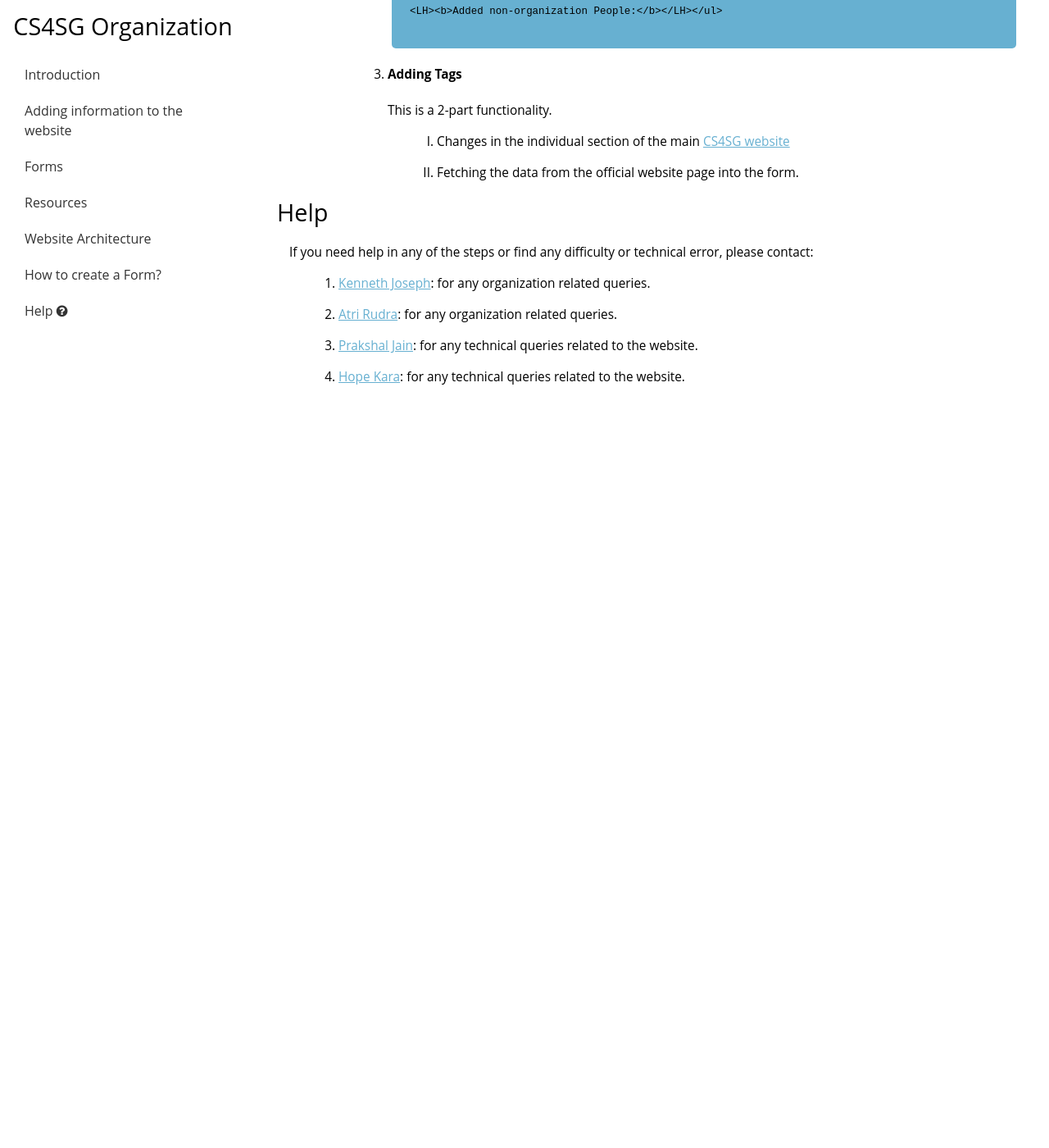
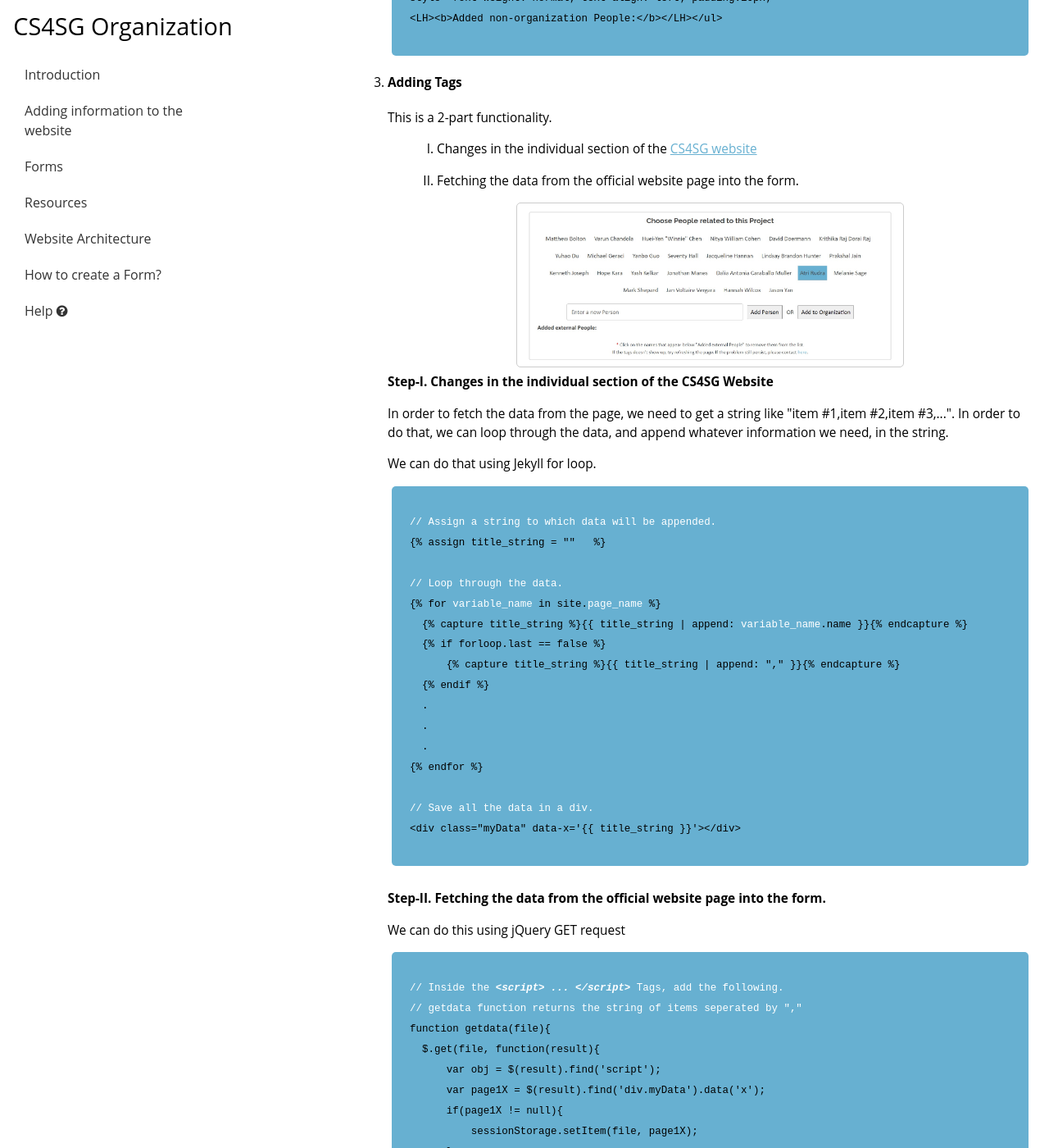
Before and after one commit to CS4SG/cs4sg_organization.github.io, a Jekyll site: the page built from index.html, in a window 1280 px wide and 1400 px high, scrolled down 5058 px. Shown: the whole window at 82% size. Built offline with Jekyll 4.4.1, drawn with Linux system fonts in a browser that asks for light colours; before the commit the page ends 5565 px from its top, so only the background shows below that; some of the changed text lies outside the part shown.

Commit message:
tag image

```diff
--- a/index.html
+++ b/index.html
@@ -222,11 +222,107 @@ layout: default
                     <h4 id="tags">Adding Tags</h4>
                     <p>This is a 2-part functionality.
                       <ol type="I">
-                      <li>Changes in the individual section of the main <a href="\" target="_blank">CS4SG website</a></li>
-                      <li>Fetching the data from the official website page into the form.</li>
+                        <li>Changes in the individual section of the <a href="\" target="_blank">CS4SG website</a></li>
+                        <li>Fetching the data from the official website page into the form.</li>
                       </ol>
                     </p>
+                    <center><a href="./assets/images/tags.jpg" target="_blank"><img src="./assets/images/tags.jpg" alt="Generate MD File Button Click" class="help_img"></a></center>
+                    <b>Step-I. Changes in the individual section of the CS4SG Website</b>
+                    <p>In order to fetch the data from the page, we need to get a string like "item #1,item #2,item #3,...". In order to do that,
+                      we can loop through the data, and append whatever information we need, in the string.
+                    </p>
+                    <p>We can do that using Jekyll for loop.</p>
+                    <code>
+  <font style="color:white">// Assign a string to which data will be appended.</font>
+  {&#37; assign title_string = ""	&#37;}
 
+  <font style="color:white">// Loop through the data.</font>
+  {&#37; for <font style="color:white">variable_name</font> in site.<font style="color:white">page_name</font> &#37;}
+    {&#37; capture title_string &#37;}&#123;&#123; title_string | append: <font style="color:white">variable_name</font>.name &#125;&#125;{&#37; endcapture &#37;}
+    {&#37; if forloop.last == false &#37;}
+        {&#37; capture title_string &#37;}&#123;&#123; title_string | append: "," &#125;&#125;{&#37; endcapture &#37;}
+    {&#37; endif &#37;}
+    .
+    .
+    .
+  {&#37; endfor &#37;}
+
+  <font style="color:white">// Save all the data in a div.</font>
+  &#60;div class="myData" data-x='&#123;&#123; title_string &#125;&#125;'&#62;&#60;/div&#62;
+                    </code><br/>
+                    <b>Step-II. Fetching the data from the official website page into the form.</b>
+                    <p>We can do this using jQuery GET request</p>
+                    <code>
+  <font style="color:white">// Inside the <b><i>&#60;script&#62;&nbsp;...&nbsp;&#60;/script&#62;</i></b> Tags, add the following.</font>
+  <font style="color:white">// getdata function returns the string of items seperated by ","</font>
+  function getdata(file){
+    $.get(file, function(result){
+        var obj = $(result).find('script');
+        var page1X = $(result).find('div.myData').data('x');
+        if(page1X != null){
+            sessionStorage.setItem(file, page1X);
+        }
+        else{
+            window.location.reload();
+        }
+    });
+    return(String(sessionStorage.getItem(file)));
+  }
+
+  <font style="color:white">// tagger function returns the List of all the items and also displays the tags on the form.</font>
+  function tagger(t, inside, samp_func){
+    var people_checked = []
+    var people_arr = t.split(",")
+
+    var i=0;
+    function add(ids, parent){
+      i++;
+      var node = document.createElement('div');
+      node.innerHTML = '&#60;input type="checkbox" id="' + ids +
+       '" onChange="'+samp_func+'(this)" name="check' + i + '">
+      &#60;label for="' + ids + '">'+ ids +'&#60;/label>';
+      document.getElementById(parent).appendChild(node);
+    }
+
+    for (e of people_arr) {
+      add(e, inside)
+    }
+
+    function remove(array, element) {
+      const index = array.indexOf(element);
+      array.splice(index, 1);
+    }
+
+    window[samp_func] = function(item){
+      if(people_checked.includes(item.id)){
+        remove(people_checked,item)
+      }
+      else{
+        people_checked.push(String(item.id))
+      }
+      console.log(people_checked)
+    }
+    return people_checked
+  }
+
+  <font style="color:white">// List of all the items fetched and display on the form.</font>
+  var variable_name = tagger(
+    getdata("/<font style="color:white">page_name</font>.html"),
+    '<font style="color:white">ID of div you want to show the tags inside (sample_tag)</font>',
+    "<font style="color:white">Unique variable name as String</font>"
+  );
+
+  <font style="color:white">// Displaying tags on the form (HTML).</font>
+  &#60;div&#62;
+  &#60;div
+  style="padding: 12px; font: 17px Calibri; width: 100%; border: 1px solid #ccc; border-radius: 4px;"&#62;
+
+    &#60;center&#62;
+      &#60;h5&#62;Choose Related Tag&#60;/h5&#62;
+    &#60;/center&#62;
+  &#60;div id="sample_tag" class="hiddenCB"&#62;&#60;/div&#62;
+  &#60;/div&#62;&#60;/div&#62;
+                    </code>
                   </li>
                 </ol>
           </li>
```
Also changed, not shown: assets/images/tags.jpg (added).
